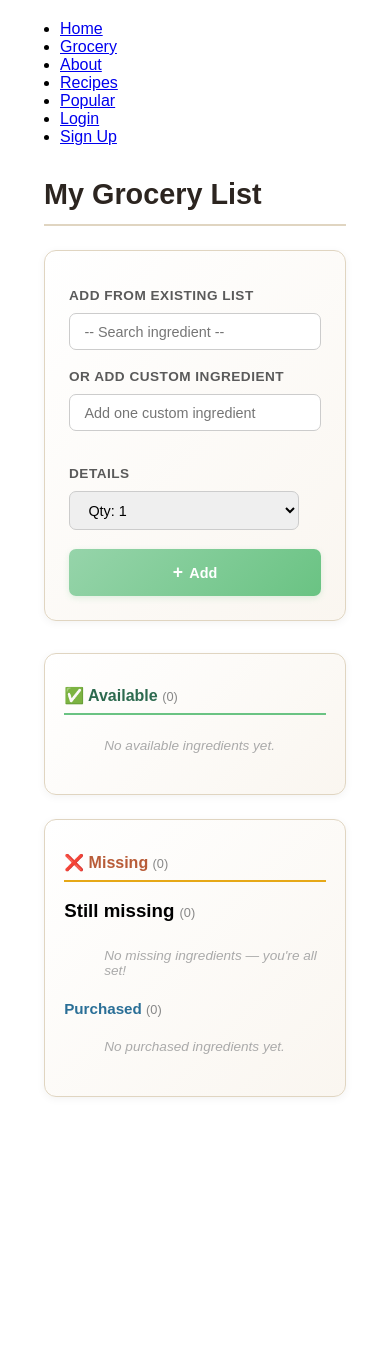
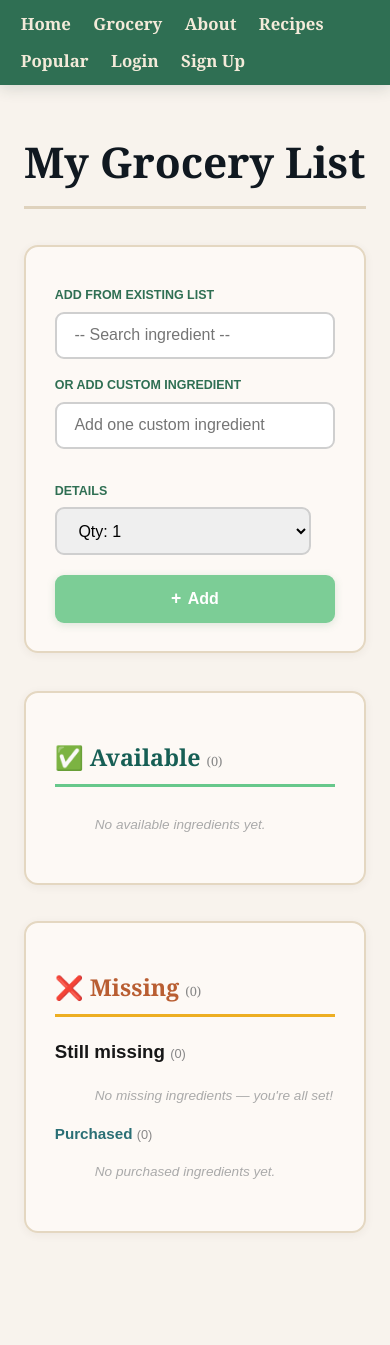
Before and after one commit to niesahniche/2610-CSP1123-G016, a Django app: page /grocery/ in a window 390 px wide. Before the commit the page ends 1097 px from the top, so only its background shows below. Run offline with Django 5.2, Linux system fonts and the light colour scheme; data comes from the database, SQL or seed files in the repository; both versions use the stored data as it was after the commit; some libraries are stand-ins or nearby versions.

Commit message:
css ibtisam

```diff
--- a/2610-CSP1123-G016-ibtisamnad/campuscook/pages/templates/pages/base.html
+++ b/2610-CSP1123-G016-ibtisamnad/campuscook/pages/templates/pages/base.html
@@ -11,6 +11,63 @@
 
     <script src="{% static 'pages/script.js' %}" defer></script>
     <link rel="stylesheet" href="{% static 'pages/style.css' %}">
+    <style>
+        body {
+            margin: 0;
+            background: #f8f3ed;
+            color: #171717;
+            font-family: Arial, Helvetica, sans-serif;
+        }
+
+        nav {
+            background: #2f6f53;
+            box-shadow: 0 4px 14px rgba(31, 55, 42, 0.14);
+        }
+
+        nav ul {
+            display: flex;
+            align-items: center;
+            gap: 2.4rem;
+            margin: 0;
+            padding: 0.85rem 4.2rem;
+            list-style: none;
+        }
+
+        nav a,
+        .nav_logout_btn {
+            color: #f3ead9;
+            font-family: Georgia, "Times New Roman", serif;
+            font-size: 1.35rem;
+            font-weight: 700;
+            line-height: 1.2;
+            text-decoration: none;
+        }
+
+        nav a:hover,
+        .nav_logout_btn:hover {
+            color: #ffffff;
+        }
+
+        .nav_logout_btn {
+            padding: 0;
+            border: 0;
+            background: transparent;
+            cursor: pointer;
+        }
+
+        @media (max-width: 760px) {
+            nav ul {
+                flex-wrap: wrap;
+                gap: 1rem 1.4rem;
+                padding: 0.9rem 1.3rem;
+            }
+
+            nav a,
+            .nav_logout_btn {
+                font-size: 1.05rem;
+            }
+        }
+    </style>
 </head>
 <body>
 
--- a/2610-CSP1123-G016-ibtisamnad/campuscook/pages/templates/pages/grocery.html
+++ b/2610-CSP1123-G016-ibtisamnad/campuscook/pages/templates/pages/grocery.html
@@ -161,17 +161,17 @@
 </main>
 
 <style>
-  .grocery_page { max-width: 800px; margin: 2rem auto; padding: 0 1.5rem 4rem; }
-  .grocery_page h1 { font-size: 1.8rem; font-weight: 700; color: #2c2520; margin-bottom: 1.5rem; border-bottom: 2px solid #e0d5c1; padding-bottom: 0.8rem; }
+  .grocery_page { max-width: 1128px; margin: 3rem auto; padding: 0 1.5rem 4rem; }
+  .grocery_page h1 { font-family: Georgia, "Times New Roman", serif; font-size: 2.65rem; font-weight: 800; color: #101820; margin-bottom: 2.25rem; border-bottom: 3px solid #dfd2bd; padding-bottom: 1rem; }
 
   /* Unified add form styling */
   .add_form {
-    background: linear-gradient(135deg, #fff 0%, #faf6f0 100%);
-    border: 1.5px solid #e0d5c1;
-    border-radius: 12px;
-    padding: 1.5rem;
-    margin-bottom: 2rem;
-    box-shadow: 0 2px 8px rgba(0, 0, 0, 0.05);
+    background: rgba(255, 252, 248, 0.72);
+    border: 2px solid #e4d7c1;
+    border-radius: 14px;
+    padding: 1.8rem;
+    margin-bottom: 2.35rem;
+    box-shadow: 0 2px 10px rgba(73, 53, 28, 0.06);
   }
 
   .form_section {
@@ -183,11 +183,11 @@
   }
 
   .form_section_title {
-    font-size: 0.85rem;
+    font-size: 0.78rem;
     font-weight: 700;
-    color: #5a5a5a;
+    color: #2f6f53;
     text-transform: uppercase;
-    letter-spacing: 0.5px;
+    letter-spacing: 0;
     margin-bottom: 0.6rem;
   }
 
@@ -195,14 +195,14 @@
   .form_group_select { width: 100%; }
   .ingredient_select_dropdown {
     width: 100%;
-    padding: 0.6rem 0.9rem;
-    border: 1.5px solid #ccc;
-    border-radius: 7px;
-    font-size: 0.9rem;
+    padding: 0.78rem 1.1rem;
+    border: 2px solid #cfcfcf;
+    border-radius: 9px;
+    font-size: 1rem;
     outline: none;
     background: white;
   }
-  .ingredient_select_dropdown:focus { border-color: #6ac383; }
+  .ingredient_select_dropdown:focus { border-color: #7fcea0; box-shadow: 0 0 0 3px rgba(127, 206, 160, 0.18); }
 
   /* Shared inputs row */
   .shared_inputs .inputs_row {
@@ -214,75 +214,75 @@
   .form_input_quantity {
     flex: 0.9;
     min-width: 100px;
-    padding: 0.6rem 0.9rem;
-    border: 1.5px solid #ccc;
-    border-radius: 7px;
-    font-size: 0.9rem;
+    padding: 0.78rem 1.1rem;
+    border: 2px solid #cfcfcf;
+    border-radius: 9px;
+    font-size: 1rem;
     outline: none;
   }
-  .form_input_quantity:focus { border-color: #6ac383; }
+  .form_input_quantity:focus { border-color: #7fcea0; box-shadow: 0 0 0 3px rgba(127, 206, 160, 0.18); }
 
   /* Custom label input */
   .form_input_custom {
     flex: 1;
     min-width: 140px;
-    padding: 0.6rem 0.9rem;
-    border: 1.5px solid #ccc;
-    border-radius: 7px;
-    font-size: 0.9rem;
+    padding: 0.78rem 1.1rem;
+    border: 2px solid #cfcfcf;
+    border-radius: 9px;
+    font-size: 1rem;
     outline: none;
   }
-  .form_input_custom:focus { border-color: #6ac383; }
+  .form_input_custom:focus { border-color: #7fcea0; box-shadow: 0 0 0 3px rgba(127, 206, 160, 0.18); }
 
   .form_input {
-    padding: 0.6rem 0.9rem;
-    border: 1.5px solid #ccc;
-    border-radius: 7px;
-    font-size: 0.9rem;
+    padding: 0.78rem 1.1rem;
+    border: 2px solid #cfcfcf;
+    border-radius: 9px;
+    font-size: 1rem;
     outline: none;
   }
-  .form_input:focus { border-color: #6ac383; }
+  .form_input:focus { border-color: #7fcea0; box-shadow: 0 0 0 3px rgba(127, 206, 160, 0.18); }
 
   .form_btn {
     width: 100%;
-    padding: 0.8rem 1.2rem;
-    background: linear-gradient(135deg, #96D4AA 0%, #6ac383 100%);
+    padding: 0.85rem 1.35rem;
+    background: #7ccd96;
     color: #fff;
     border: none;
-    border-radius: 7px;
-    font-size: 0.9rem;
-    font-weight: 600;
+    border-radius: 9px;
+    font-size: 1rem;
+    font-weight: 800;
     cursor: pointer;
     display: flex;
     align-items: center;
     justify-content: center;
     gap: 0.4rem;
     transition: transform 0.2s, box-shadow 0.2s;
-    box-shadow: 0 2px 6px rgba(106, 195, 131, 0.2);
+    box-shadow: 0 2px 8px rgba(84, 151, 104, 0.2);
   }
   .form_btn:hover {
-    background: linear-gradient(135deg, #6ac383 0%, #5ab070 100%);
+    background: #67bc80;
     transform: translateY(-1px);
-    box-shadow: 0 4px 10px rgba(106, 195, 131, 0.3);
+    box-shadow: 0 4px 12px rgba(84, 151, 104, 0.28);
   }
   .btn_icon { font-size: 1.1rem; font-weight: bold; }
 
   .form_input_full {
     width: 100%;
-    padding: 0.6rem 0.9rem;
-    border: 1.5px solid #ccc;
-    border-radius: 7px;
-    font-size: 0.9rem;
+    padding: 0.78rem 1.1rem;
+    border: 2px solid #cfcfcf;
+    border-radius: 9px;
+    font-size: 1rem;
     outline: none;
     margin-bottom: 0.6rem;
   }
-  .form_input_full:focus { border-color: #6ac383; }
+  .form_input_full:focus { border-color: #7fcea0; box-shadow: 0 0 0 3px rgba(127, 206, 160, 0.18); }
 
   .ingredients_tags { display: flex; flex-wrap: wrap; gap: 0.4rem; margin-top: 0.4rem; }
   .ingredient_tag {
-    background: linear-gradient(135deg, #f0faf4 0%, #e8f5f0 100%);
-    color: #2d6a4f;
-    border: 1.5px solid #6ac383;
+    background: #eef9f2;
+    color: #235f4a;
+    border: 1.5px solid #7ccd96;
     border-radius: 20px;
     padding: 0.35rem 0.9rem;
     font-size: 0.8rem;
@@ -290,18 +290,18 @@
     box-shadow: 0 1px 4px rgba(106, 195, 131, 0.15);
   }
 
-  .grocery_sections { display: grid; grid-template-columns: 1fr 1fr; gap: 1.5rem; }
+  .grocery_sections { display: grid; grid-template-columns: 1fr 1fr; gap: 2.25rem; }
   @media (max-width: 600px) { .grocery_sections { grid-template-columns: 1fr; } }
   .grocery_section {
-    background: linear-gradient(135deg, #fff 0%, #faf6f0 100%);
-    border: 1.5px solid #e0d5c1;
-    border-radius: 12px;
-    padding: 1.2rem;
-    box-shadow: 0 2px 8px rgba(0, 0, 0, 0.05);
+    background: rgba(255, 252, 248, 0.72);
+    border: 2px solid #e4d7c1;
+    border-radius: 14px;
+    padding: 1.8rem;
+    box-shadow: 0 2px 10px rgba(73, 53, 28, 0.06);
   }
-  .section_heading { font-size: 1rem; font-weight: 700; margin-bottom: 1rem; padding-bottom: 0.5rem; border-bottom: 2px solid; }
-  .available_heading { color: #2d6a4f; border-color: #6ac383; }
-  .missing_heading   { color: #b85c38; border-color: #e6a817; }
+  .section_heading { font-family: Georgia, "Times New Roman", serif; font-size: 1.45rem; font-weight: 800; margin-bottom: 1.5rem; padding-bottom: 0.65rem; border-bottom: 3px solid; }
+  .available_heading { color: #175f55; border-color: #67c88b; }
+  .missing_heading   { color: #b95e32; border-color: #edae22; }
   .count { font-size: 0.8rem; font-weight: 400; color: #888; }
   .grocery_list { list-style: none; display: flex; flex-direction: column; gap: 0.6rem; }
   .grocery_item {
@@ -338,8 +338,8 @@
     cursor: pointer;
   }
   .purchased_section { margin-top: 1rem; }
-  .purchased_heading { font-size: 0.95rem; color: #2a6f97; border-color: #67a5c5; margin-top: 0.8rem; }
-  .purchased_item { background: linear-gradient(135deg, #f4fbff 0%, #eef7fb 100%); border-color: #d5e8f2; }
+  .purchased_heading { font-size: 0.95rem; color: #2a6f75; border-color: #7fbfc4; margin-top: 0.8rem; }
+  .purchased_item { background: #f3fbfa; border-color: #d2e9e6; }
   .btn_remove:hover { background: #fdf0ee; color: #d64a3d; }
   .btn_got_it {
     font-size: 0.75rem;
```
Also changed, not shown: other parts of 2610-CSP1123-G016-ibtisamnad/campuscook/pages/templates/pages/grocery.html (+19 -19 lines), 2610-CSP1123-G016-ibtisamnad/campuscook/pages/templates/pages/popular.html (+52 -47 lines), 2610-CSP1123-G016-ibtisamnad/campuscook/db.sqlite3.
